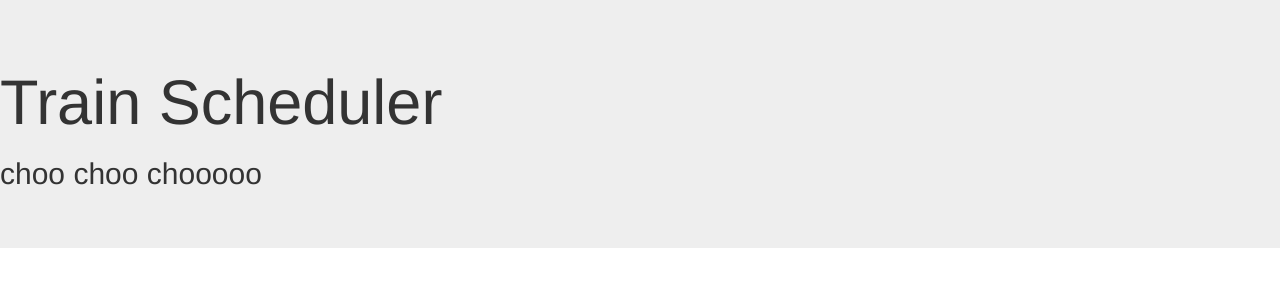
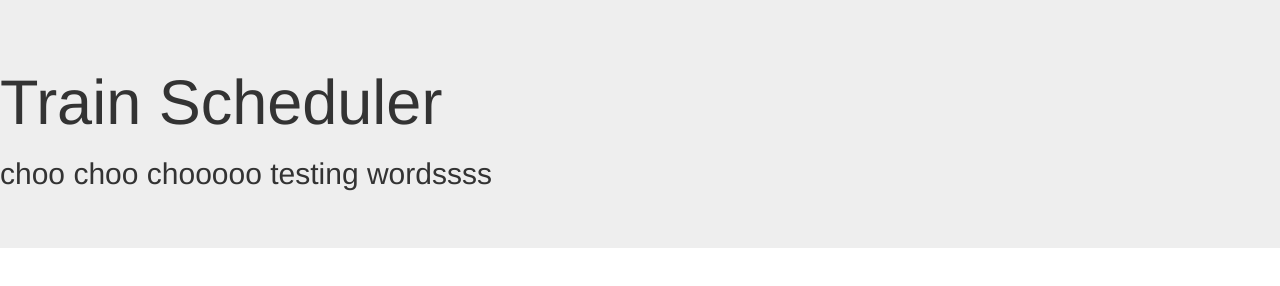
Before and after one commit to rebeccahdz10/Train-Scheduler, a plain HTML site: page index.html in a window 1280 px wide. Drawn offline with nearby package versions, Linux system fonts and the light colour scheme.

Commit message:
added more words

```diff
--- a/index.html
+++ b/index.html
@@ -16,7 +16,7 @@
     <div>
         <div class="jumbotron">
             <h1>Train Scheduler</h1>
-            <h2>choo choo chooooo</h2>
+            <h2>choo choo chooooo testing wordssss</h2>
 
         </div>
     </div>
```
